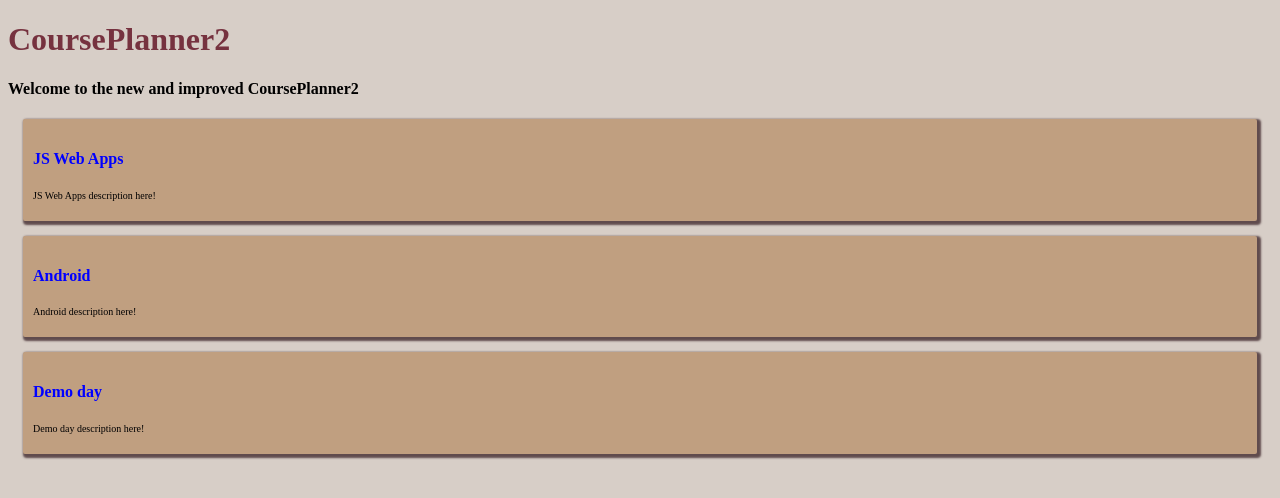
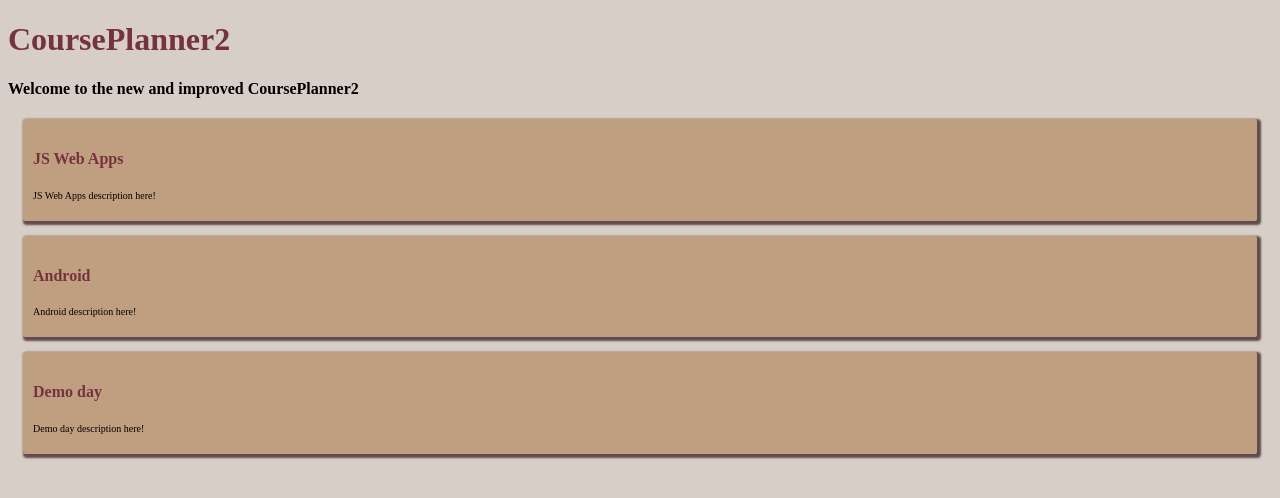
Before and after one commit to EASV/cp2_mean, an Angular app: page / in a window 1280 px wide. Shown: the top 498 px of the page. Built offline with nearby package versions, Linux system fonts and the light colour scheme.

Commit message:
use course service in appcomponent

```diff
--- a/src/app/app.component.ts
+++ b/src/app/app.component.ts
@@ -1,5 +1,6 @@
 import {Component, OnInit} from '@angular/core';
 import {Course} from './courses/course';
+import {CourseService} from './courses/course.service';
 
 @Component({
   selector: 'app-root',
@@ -11,26 +12,9 @@ export class AppComponent implements OnInit {
   title = 'CoursePlanner2';
   description = 'Welcome to the new and improved CoursePlanner2';
 
-  constructor() { }
+  constructor(private courseService: CourseService) { }
 
   ngOnInit() {
-    this.courses = [];
-    this.courses = [
-      {
-        id: 'jswebapps',
-        title: 'JS Web Apps',
-        description: 'JS Web Apps description here!'
-      },
-      {
-        id: 'android',
-        title: 'Android',
-        description: 'Android description here!'
-      },
-      {
-        id: 'demoday',
-        title: 'Demo day',
-        description: 'Demo day description here!'
-      }
-    ];
+    this.courses = this.courseService.readAll();
   }
 }
--- a/src/app/app.module.ts
+++ b/src/app/app.module.ts
@@ -5,6 +5,7 @@ import { HttpModule } from '@angular/http';
 
 import { AppComponent } from './app.component';
 import { CourseComponent } from './courses/course/course.component';
+import {CourseService} from "app/courses/course.service";
 
 @NgModule({
   declarations: [
@@ -16,7 +17,7 @@ import { CourseComponent } from './courses/course/course.component';
     FormsModule,
     HttpModule
   ],
-  providers: [],
+  providers: [CourseService],
   bootstrap: [AppComponent]
 })
 export class AppModule { }
--- a/src/app/courses/course/course.component.ts
+++ b/src/app/courses/course/course.component.ts
@@ -14,7 +14,7 @@ export class CourseComponent implements OnInit {
   @Input()
   courseItemCss: string;
 
-  courseTitleStyle = {'color': 'blue'};
+  courseTitleStyle = {};
 
   constructor() { }
 
```
